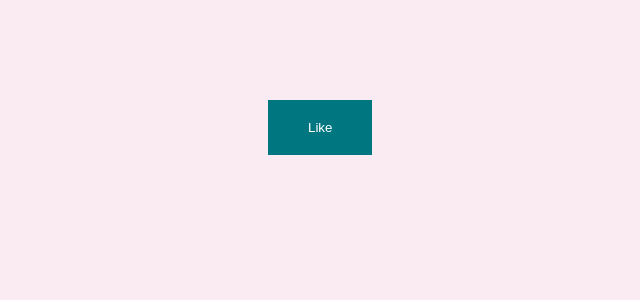
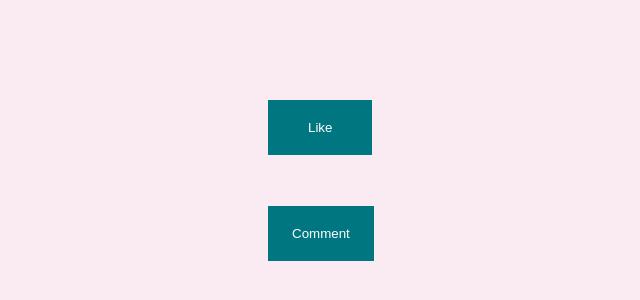
Before and after one commit to ndikintum/three-button, a plain HTML site: page index.html in a window 1280 px wide. Shown: the part 156-456 px from the top of the page, without its empty margins (372-1012 px from the left). Drawn offline with Linux system fonts and the light colour scheme.

Commit message:
added comment button

```diff
--- a/index.html
+++ b/index.html
@@ -11,5 +11,9 @@
     <div>
         <button class="like" type="button">Like</button>
     </div>
+    <!-- comment button  -->
+    <div>
+        <button class="comment" type="button">Comment</button>
+    </div>
     </body>
 </html>
--- a/styles.css
+++ b/styles.css
@@ -16,3 +16,16 @@
     padding-left: 40px;
     padding-right: 40px;
 }
+
+.comment{
+    background-color: #007680;
+    border: #007680;
+    color: white;
+    position: center;
+    margin-left: 50%;
+    margin-top: 4%;
+    padding-top: 20px;
+    padding-bottom: 20px;
+    padding-left: 24px;
+    padding-right: 24px;
+}
```
